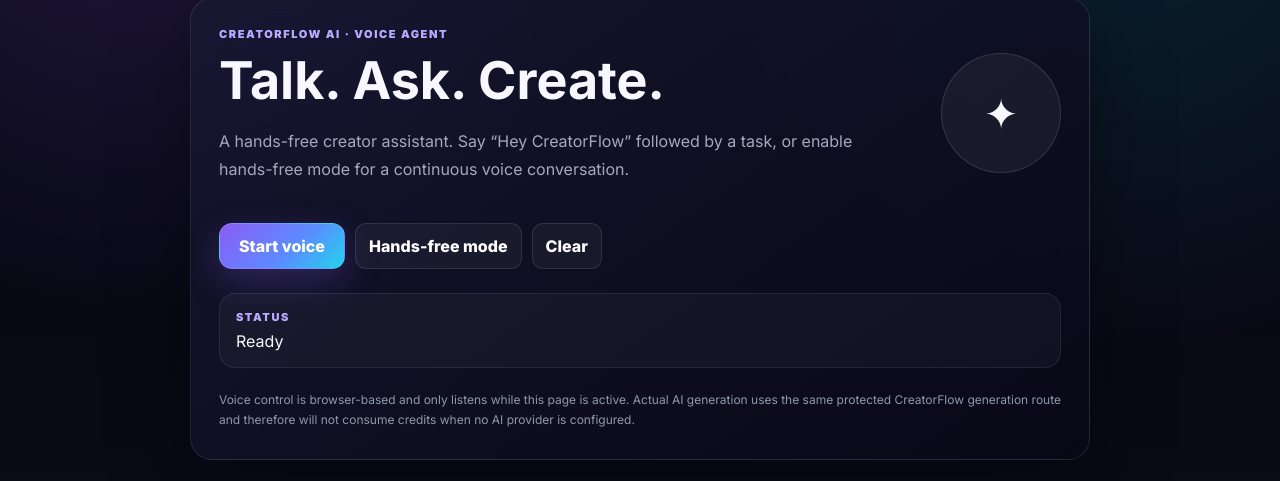
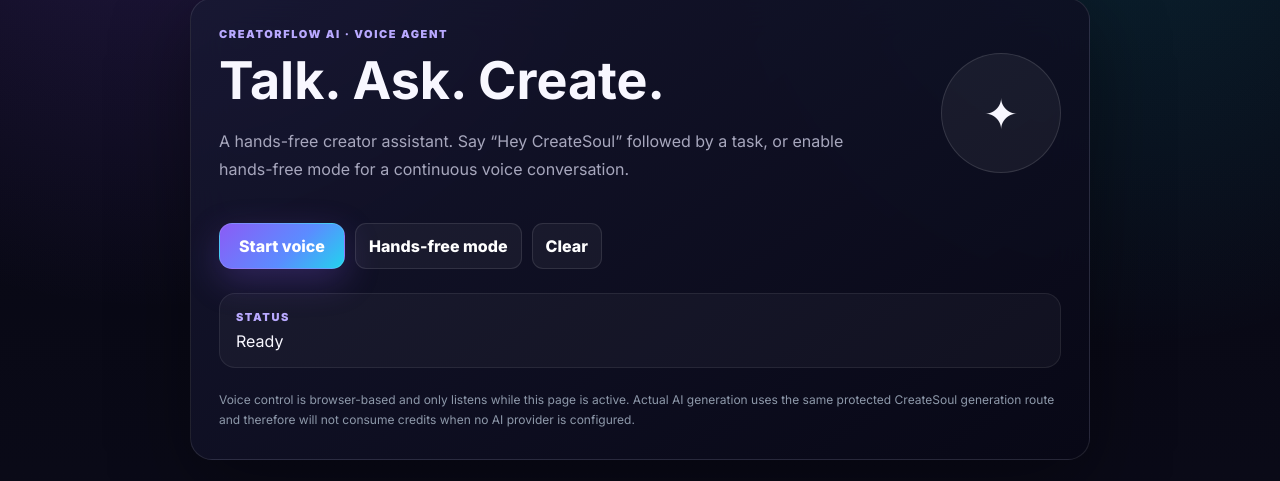
Before and after one commit to sanjuvai14/creatorflow-ai, a Next.js app: page /voice in a window 1280 px wide. Shown: the part 171-652 px from the top of the page. Built offline with nearby package versions, Linux system fonts and the light colour scheme.

Commit message:
fix: finish CreateSoul voice branding

```diff
--- a/components/VoiceAssistant.tsx
+++ b/components/VoiceAssistant.tsx
@@ -2,7 +2,7 @@
 
 import { useCallback, useEffect, useRef, useState } from "react";
 
-const WAKE_WORDS = ["hey creatorflow", "creatorflow"];
+const WAKE_WORDS = ["hey createsoul", "createsoul"];
 
 function getSpeechRecognition() {
   if (typeof window === "undefined") return null;
@@ -57,7 +57,7 @@ export default function VoiceAssistant() {
       setStatus(response.ok ? "Task complete" : "Needs AI connection");
       speak(output);
     } catch {
-      const message = "I couldn't reach the CreatorFlow AI service right now.";
+      const message = "I couldn't reach the CreateSoul AI service right now.";
       setReply(message);
       setStatus("Connection problem");
       speak(message);
@@ -73,11 +73,11 @@ export default function VoiceAssistant() {
     const lower = clean.toLowerCase();
     const hasWake = WAKE_WORDS.some(word => lower.includes(word));
     if (continuous || hasWake) {
-      const task = hasWake ? clean.replace(/^(hey\s+creatorflow|creatorflow)[:,\s-]*/i, "") : clean;
+      const task = hasWake ? clean.replace(/^(hey\s+createsoul|createsoul)[:,\s-]*/i, "") : clean;
       if (task.trim()) void runTask(task.trim());
       else setStatus("Listening for your task…");
     } else {
-      setStatus("Say “Hey CreatorFlow” or turn on hands-free mode");
+      setStatus("Say “Hey CreateSoul” or turn on hands-free mode");
     }
   }, [continuous, runTask]);
 
@@ -135,7 +135,7 @@ export default function VoiceAssistant() {
             <div className="cf-eyebrow">CREATORFLOW AI · VOICE AGENT</div>
             <h1 style={{ margin: "8px 0", fontSize: "clamp(30px,6vw,52px)" }}>Talk. Ask. Create.</h1>
             <p className="cf-muted" style={{ maxWidth: 650, lineHeight: 1.7 }}>
-              A hands-free creator assistant. Say “Hey CreatorFlow” followed by a task, or enable hands-free mode for a continuous voice conversation.
+              A hands-free creator assistant. Say “Hey CreateSoul” followed by a task, or enable hands-free mode for a continuous voice conversation.
             </p>
           </div>
           <div style={{ width: 120, height: 120, borderRadius: "50%", display: "grid", placeItems: "center", background: speaking ? "rgba(34,211,238,.16)" : listening ? "rgba(124,92,255,.2)" : "rgba(255,255,255,.05)", border: "1px solid rgba(255,255,255,.12)", fontSize: 42 }}>
@@ -158,7 +158,7 @@ export default function VoiceAssistant() {
         {reply && <div className="cf-card" style={{ marginTop: 14, padding: 16 }}><div className="cf-eyebrow">CREATORFLOW AI</div><div style={{ marginTop: 7, whiteSpace: "pre-wrap", lineHeight: 1.65 }}>{reply}</div></div>}
 
         <div style={{ marginTop: 22, color: "#8e99aa", fontSize: 12, lineHeight: 1.7 }}>
-          Voice control is browser-based and only listens while this page is active. Actual AI generation uses the same protected CreatorFlow generation route and therefore will not consume credits when no AI provider is configured.
+          Voice control is browser-based and only listens while this page is active. Actual AI generation uses the same protected CreateSoul generation route and therefore will not consume credits when no AI provider is configured.
         </div>
       </section>
     </main>
```
